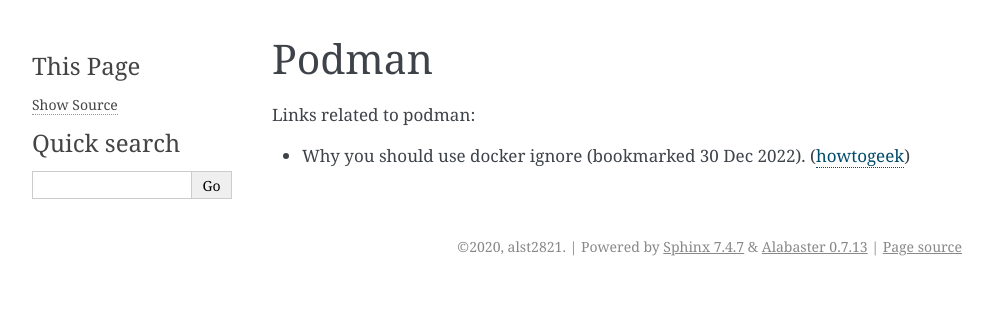
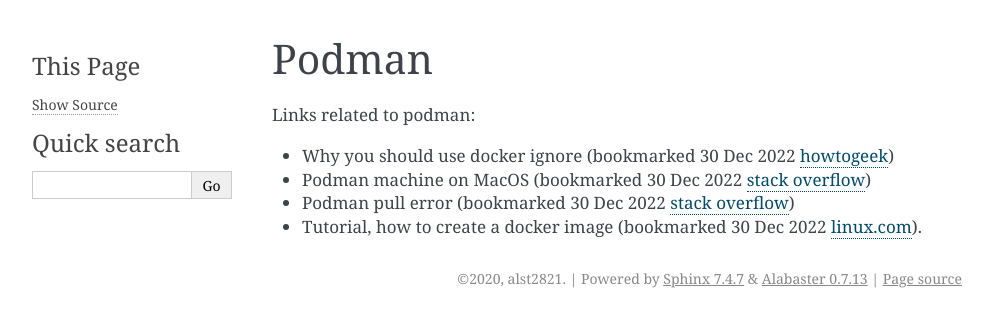
Before and after one commit to alst2821/puffer-fish, a Sphinx documentation site: the page built from doc/podman.rst, in a window 1280 px wide. Shown: the top 327 px of the page, without its empty margins (148-1141 px from the left). Built offline with Sphinx 7.4.7, drawn with Linux system fonts in a browser that asks for light colours.

Commit message:
copy links

```diff
--- a/doc/podman.rst
+++ b/doc/podman.rst
@@ -4,4 +4,9 @@
 
 Links related to podman:
 
-* Why you should use docker ignore (bookmarked 30 Dec 2022). (`howtogeek <https://www.howtogeek.com/devops/understanding-the-docker-build-context-why-you-should-use-dockerignore/>`_)
+* Why you should use docker ignore (bookmarked 30 Dec 2022 `howtogeek <https://www.howtogeek.com/devops/understanding-the-docker-build-context-why-you-should-use-dockerignore/>`_)
+* Podman machine on MacOS (bookmarked 30 Dec 2022 `stack overflow <https://stackoverflow.com/questions/70564828/podman-machine-cannot-connect-to-podman-on-macos>`_)
+
+* Podman pull error (bookmarked 30 Dec 2022 `stack overflow <https://stackoverflow.com/questions/67100094/podman-pulling-image-error-dial-tcp-18000-connect-connection-refused>`_)
+
+* Tutorial, how to create a docker image (bookmarked 30 Dec 2022 `linux.com <https://www.linux.com/training-tutorials/how-create-docker-image/>`_).
```
